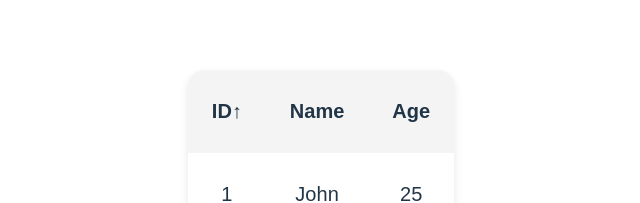
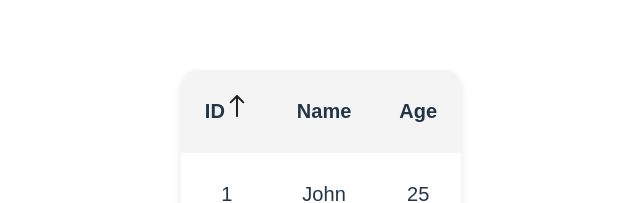
Before and after one commit to shadowae/component-library, a React (Vite) app: page / in a window 1280 px wide. Both pictures are taken after a click on the element "ID". Shown: the part 205-408 px from the top of the page, without its empty margins (319-959 px from the left). Built offline with nearby package versions, Linux system fonts and the light colour scheme.

Commit message:
feature: updated the sorting function and the icon usages

```diff
--- a/src/TableComponent.tsx
+++ b/src/TableComponent.tsx
@@ -1,29 +1,46 @@
 import React, { useState } from 'react';
 import './TableComponent.css';
+import SortingIcons from "./components/SortingIcons.tsx";
 
 interface TableColumnProps {
 	data: any;
 	columnKey: string;
 }
 
-
 interface TableComponentProps {
 	data: any[];
 	columns: { name: string; key: string }[];
 	sortable: boolean;
 	selectable: 'single' | 'multi';
-	onSort?: (columnKey: string) => void;
+	onSort?: (columnKey: string, sortDirection: string | null) => void;
 	onSelect?: (selectedRows: any[]) => void;
 }
 
 const TableComponent: React.FC<TableComponentProps> = ({ data, columns, sortable, selectable, onSort, onSelect }) => {
 	const [sortedColumn, setSortedColumn] = useState<string | null>(null);
 	const [selectedRows, setSelectedRows] = useState<any[]>([]);
+	const [sortDirection, setSortDirection] = useState<string| null>(null)
+
+	const getNewDirection = (sortDirection: string | null, isNewColumn: boolean) => {
+		if (isNewColumn) {
+			return 'asc'
+		}
+		switch (sortDirection) {
+			case 'asc':
+				return 'desc'
+			case 'desc':
+				return null;
+			default:
+				return 'asc'
+		}
+	}
 
 	const handleSort = (columnKey: string) => {
 		if (sortable && onSort) {
+			const getSortDirection = getNewDirection(sortDirection, sortedColumn !== columnKey);
+			setSortDirection(getSortDirection)
 			setSortedColumn(columnKey);
-			onSort(columnKey);
+			onSort(columnKey, getSortDirection);
 		}
 	};
 
@@ -48,7 +65,9 @@ const TableComponent: React.FC<TableComponentProps> = ({ data, columns, sortable
 				{columns.map((column) => (
 				<th key={column.key} onClick={() => handleSort(column.key)}>
 				{column.name}
-						{sortable && sortedColumn === column.key && <span>↑</span>}
+				{sortable && sortedColumn === column.key && (
+					<SortingIcons sortDirection={sortDirection} />
+				)}
 				</th>
 				))}
 			</tr>
--- a/src/components/SortingIcons.tsx
+++ b/src/components/SortingIcons.tsx
@@ -2,18 +2,18 @@ import NeutralIcon from  '../assets/sorting-neutral-icon.svg';
 import UpIcon from  '../assets/sorting-up-icon.svg';
 import DownIcon from  '../assets/sorting-down-icon.svg';
 interface SortProps {
-	sortDirection: string
+	sortDirection: string | null
 }
 
 const SortingIcons = ({sortDirection}: SortProps) => {
 	const getIcon = () => {
 		console.log(sortDirection)
 		if (sortDirection === 'asc') {
-			return <img src={UpIcon} alt="Up Arrow" width={'36px'} height={'36px'} />; // Up arrow icon
+			return <img src={UpIcon} alt="Up Arrow" />; // Up arrow icon
 		} else if (sortDirection === 'desc') {
-			return <img src={DownIcon} alt="Down Arrow" width={'36px'} height={'36px'}/>; // Down arrow icon
+			return <img src={DownIcon} alt="Down Arrow" />; // Down arrow icon
 		} else {
-			return <img src={NeutralIcon} alt="Neutral" width={'36px'} height={'36px'}/>; // Neutral icon
+			return <img src={NeutralIcon} alt="Neutral" />; // Neutral icon
 		}
 	};
 
```
Also changed, not shown: 1 other file (tests, documents, lock files or other folders). Lines whose indentation alone changed are shown as unchanged.
